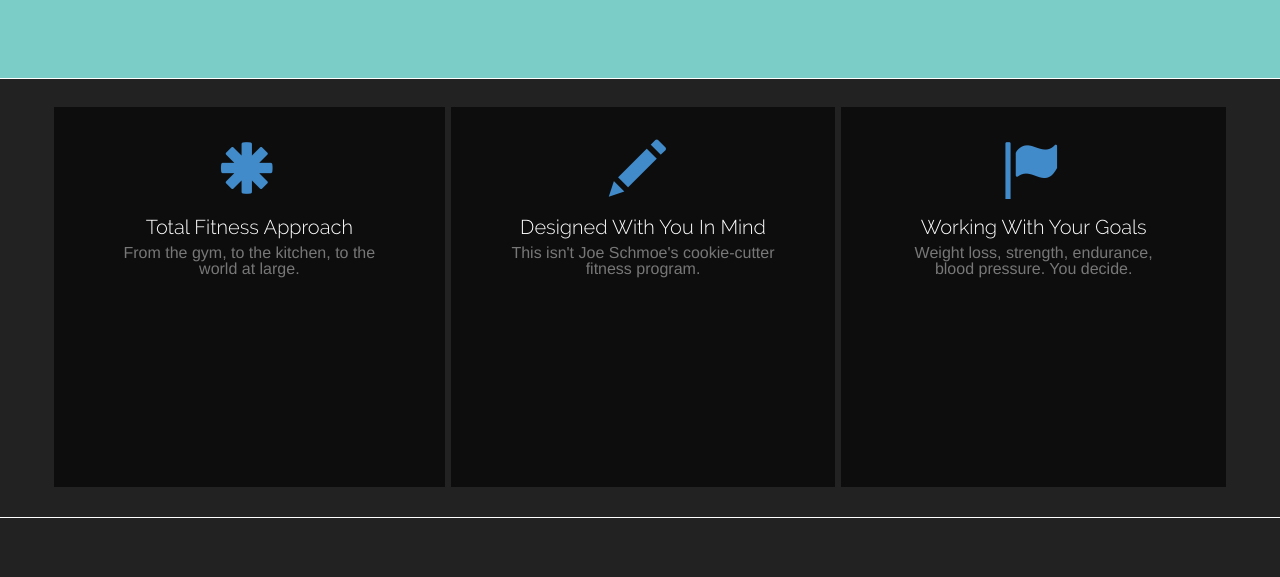
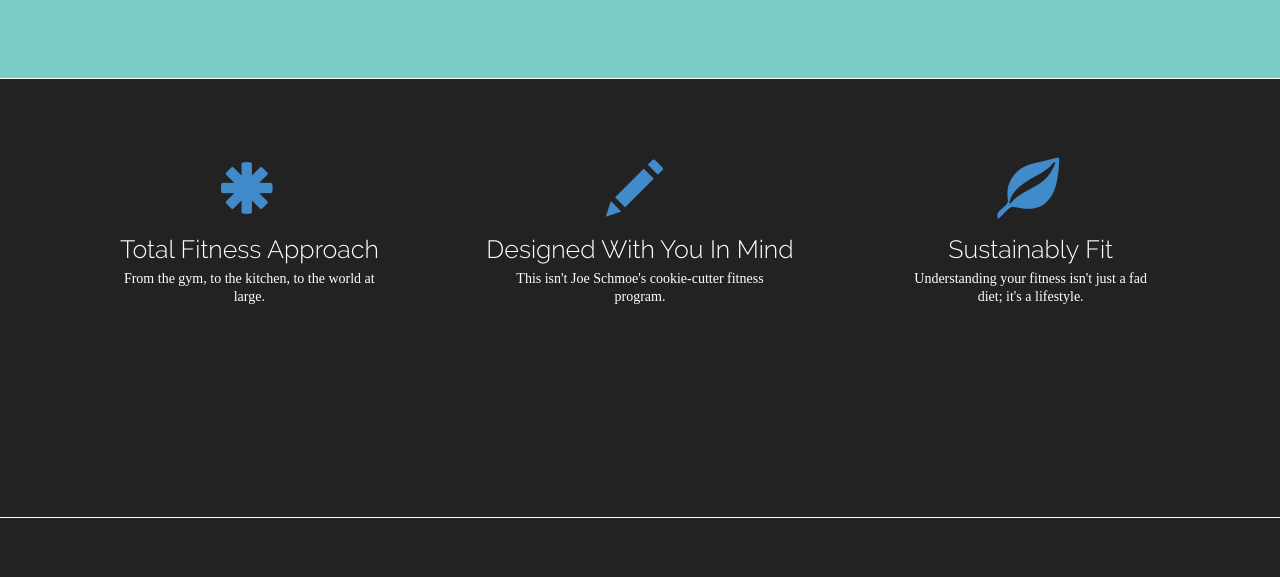
Before and after one commit to mkuchen/djaleo, a Django app: page /cath/ in a window 1280 px wide. Shown: the part 753-1330 px from the top of the page. Run offline with Django 3.2, Linux system fonts and the light colour scheme; some libraries are stand-ins or nearby versions.

Commit message:
simplified styles for bottom 3 column layout

```diff
--- a/djaleo/static/css/info/cathie_home.css
+++ b/djaleo/static/css/info/cathie_home.css
@@ -75,7 +75,7 @@ div.slideshow-container div.container div.slideshow-header-inner a {
 	font-size: 16px;
 	background-color: #fc4502;
 	border: 1px solid #cd3902;
-	margin-top: 15px;
+	margin-top: 30px;
 	margin-right: 22px;
 	display: block;
 	float: right;
@@ -95,7 +95,7 @@ div.slideshow-container div.container div.logos-block {
 	width: 480px;
 	height: 114px;
 	position: relative;
-	bottom: -114px;
+	bottom: -99px;
 	float: right;
 	background: rgb(255,218,185);
 	background: rgba(255,218,185,0.85);
@@ -233,12 +233,11 @@ div.main-content div.blurry-bg div.about div.container > p {
 
 div.main-content div.blurry-bg div.about div.container div.row div.col-md-4 {
 	height: 380px;
-	background: #0d0d0d;
 }
-
+/*
 div.main-content div.blurry-bg div.about div.container div.row div.col-md-4:not(:first-child) {
 	border-left: 6px solid #222;
-}
+}*/
 
 div.main-content div.blurry-bg div.about div.container div.row div.col-md-4:nth-child(2) .about-col .about-icon span {
 	font-size: 56px;
@@ -247,7 +246,7 @@ div.main-content div.blurry-bg div.about div.container div.row div.col-md-4:nth-
 div.about-col {
 	width: 100%;
 	height: 100%;
-	padding: 30px 40px;
+	padding: 50px 20px;
 }
 
 div.about-col div.about-icon {
@@ -270,16 +269,22 @@ div.about-col h3 {
 	text-align: center;
 	font-family: RalewayLight,'Helvetica',Arial,"sans-serif";
 	color: white;
-	font-size: 20px;
+	font-size: 25px;
 	margin-top: 18px;
 	margin-bottom: 8px;
 }
 
 div.about-col h5 {
 	text-align: center;
-	font-family: 'Helvetica',Arial,"sans-serif";
-	color: #777;
-	font-size: 16px;
+	font-family: "sans-serif";
+	color: #fff;
+	font-size: 14px;
+	line-height: 18px;
+	display: block;
+	width: 80%;
+	float: center;
+	margin-left: auto;
+	margin-right: auto;
 }
 /* end */
 
--- a/templates/info/cathie_home.html
+++ b/templates/info/cathie_home.html
@@ -15,7 +15,7 @@
 						<h1> Let's get fit together. </h1>
 						<p> Changing your body one step at a time with carefully crafted programs that <span>accomplish your goals</span>.</p>
 					</div>
-					<span class="glyphicon glyphicon-leaf"></span>
+					<span class="glyphicon glyphicon-flag"></span>
 					<a href="#" rel="button" class="btn btn-lg col-xs-12 col-sm-5 col-md-4">Schedule your free consultation</a>
 				</div>
 				<div class="logos-block">
@@ -105,10 +105,10 @@
 						<div class="col-md-4">
 							<div class="about-col">
 								<div class="about-icon">
-									<span class="glyphicon glyphicon-flag"></span>
+									<span class="glyphicon glyphicon-leaf"></span>
 								</div>
-								<h3> Working With Your Goals </h3>
-								<h5> Weight loss, strength, endurance, blood pressure.  You decide. </h5>
+								<h3> Sustainably Fit </h3>
+								<h5> Understanding your fitness isn't just a fad diet; it's a lifestyle. </h5>
 							</div>
 						</div>
 
```
